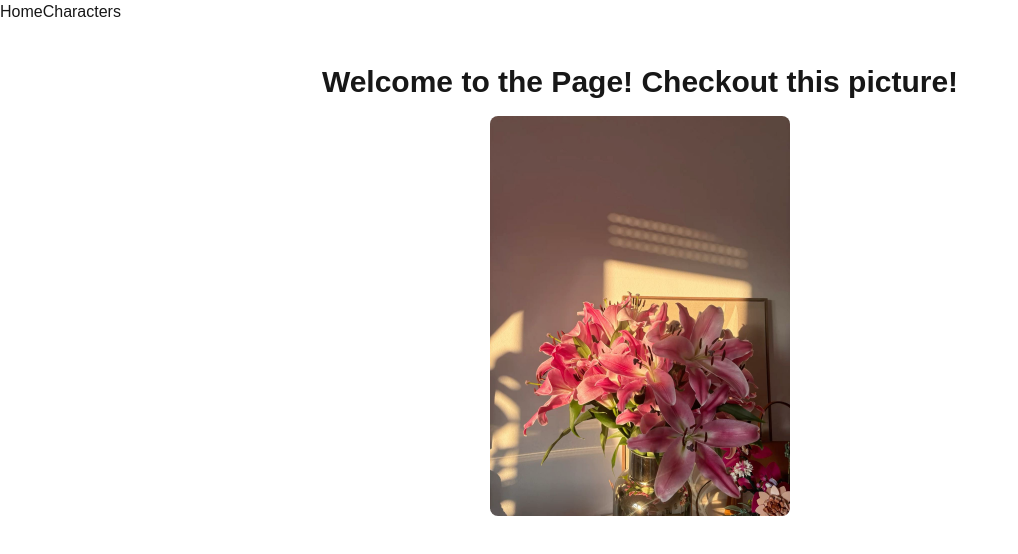
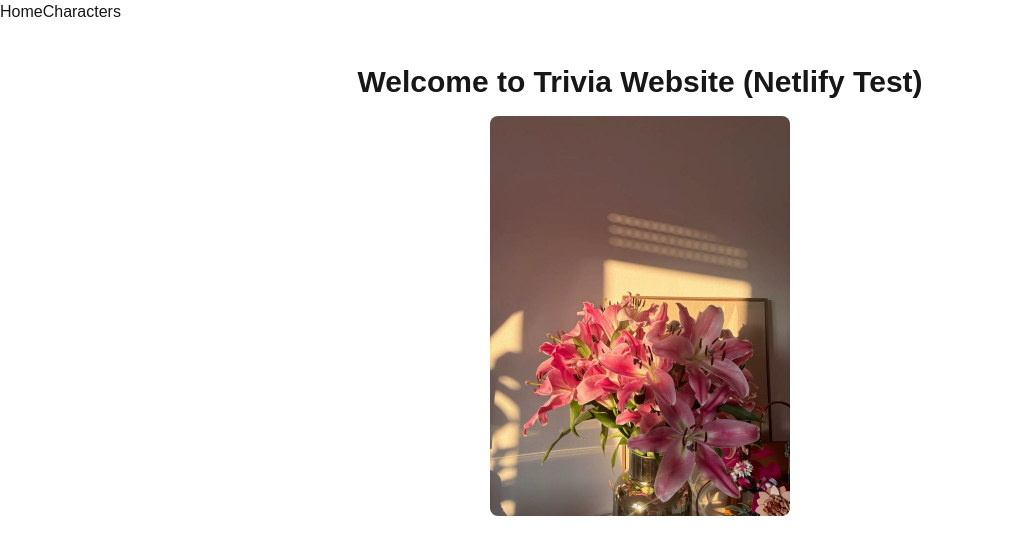
Before and after one commit to AseelElzamel/nextjs-trivia-assignment3, a Next.js app: page / in a window 1280 px wide. Shown: the top 554 px of the page, without its empty margins (0-1018 px from the left). Built offline with nearby package versions, Linux system fonts and the light colour scheme.

Commit message:
small change to test if netlify triggers a deploy on a push

```diff
--- a/app/page.js
+++ b/app/page.js
@@ -4,7 +4,7 @@ export default function Home() {
   return (
      <main className="p-10 text-center">
       <h1 className="text-3xl font-bold mb-4">
-        Welcome to the Page! Checkout this picture!
+        Welcome to Trivia Website (Netlify Test)
       </h1>
 
       <img
```
